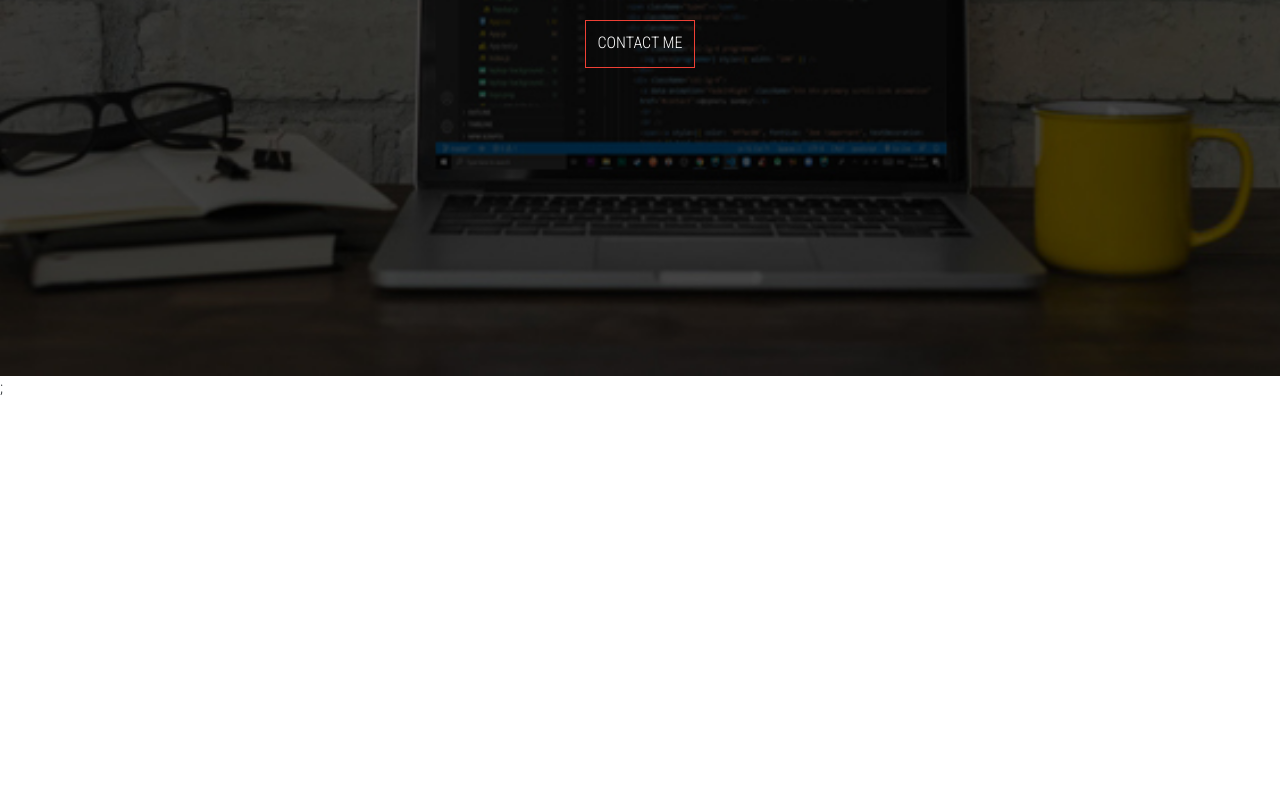
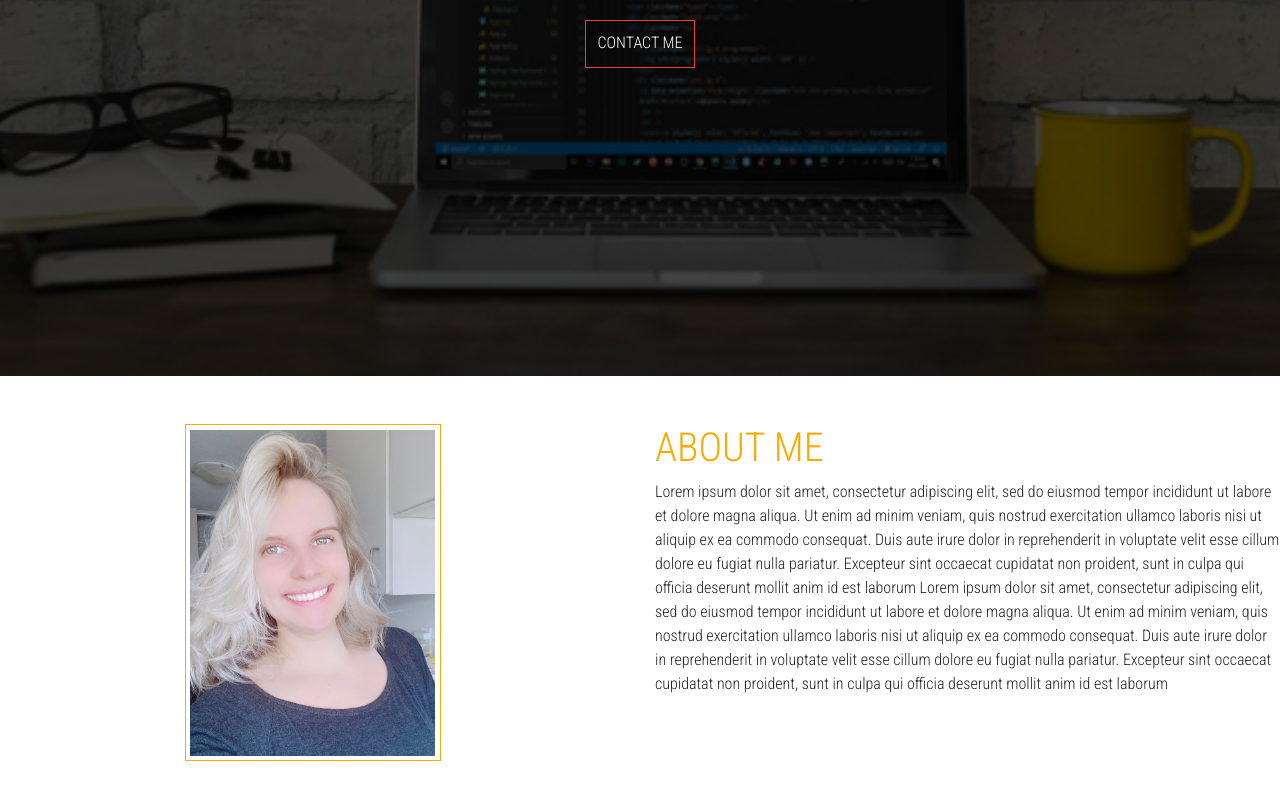
Before and after one commit to yuzhakova/website, a React (Create React App) app in the folder client/: page / in a window 1280 px wide. Shown: the part 456-1256 px from the top of the page. Before the commit the page ends 856 px from the top, so only its background shows below. Built offline with nearby package versions, Linux system fonts and the light colour scheme.

Commit message:
add layout about me

```diff
--- a/client/src/App.css
+++ b/client/src/App.css
@@ -8,7 +8,7 @@
   --primary-hover-red: #f33501;
 }
 body {
-  font-family: 'Roboto Condensed', sans-serif;
+  font-family: 'Roboto Condensed', sans-serif !important;
 }
 /* NAVBAR */
 .logo {
@@ -70,7 +70,6 @@ nav ul li {
   justify-content: center;
   align-items: center;
   text-align: center;
-  font-family: 'Roboto Condensed', sans-serif;
 }
 
 .main-info h1 {
@@ -78,6 +77,11 @@ nav ul li {
   text-transform: uppercase;
 }
 
+@media (max-width: 768px) {
+  .main-info h1 {
+    font-size: 1.5rem i !important;
+  }
+}
 /* HEADER MAIN OFFER BUTTON */
 .btn-main-offer {
   border: 1px solid var(--primary-red);
@@ -87,3 +91,33 @@ nav ul li {
   color: var(--primary-white);
   margin: 2rem;
 }
+
+.btn-main-offer:hover {
+  text-decoration: none;
+  background-color: var(--primary-hover-red);
+  color: var(--primary-white);
+  transition: 0.2s ease-in-out;
+}
+
+/* ABOUT ME */
+.photo-wrap {
+  display: flex;
+  justify-content: center;
+  align-items: center;
+}
+.profile-img {
+  width: 16rem;
+  padding: 0.3rem;
+  border: 1px solid var(--primary-orange);
+}
+
+.about-heading {
+  color: var(--primary-orange);
+  text-transform: uppercase;
+}
+
+@media (max-width: 468px) {
+  .profile-img {
+    width: 10rem;
+  }
+}
--- a/client/src/App.js
+++ b/client/src/App.js
@@ -2,12 +2,14 @@ import './App.css';
 import 'bootstrap/dist/css/bootstrap.min.css';
 import Navbar from './components/Navbar';
 import Header from './components/Header';
+import AboutMe from './components/AboutMe';
 
 function App() {
   return (
     <>
       <Navbar />
-      <Header />;
+      <Header />
+      <AboutMe />;
     </>
   );
 }
--- /dev/null
+++ b/client/src/components/AboutMe.js
@@ -0,0 +1,38 @@
+import React from 'react';
+import author from '../me.jpeg';
+
+const AboutMe = () => {
+  return (
+    <div className="comtainer py-5">
+      <div className="row">
+        <div className="col-lg-6 col-xm-12">
+          <div className="photo-wrap mb-5">
+            <img className="profile-img" src={author} alt="authour..." />
+          </div>
+        </div>
+
+        <div className="col-lg-6 col-xm-12">
+          <h1 className="about-heading">about me</h1>
+          <p>
+            Lorem ipsum dolor sit amet, consectetur adipiscing elit, sed do
+            eiusmod tempor incididunt ut labore et dolore magna aliqua. Ut enim
+            ad minim veniam, quis nostrud exercitation ullamco laboris nisi ut
+            aliquip ex ea commodo consequat. Duis aute irure dolor in
+            reprehenderit in voluptate velit esse cillum dolore eu fugiat nulla
+            pariatur. Excepteur sint occaecat cupidatat non proident, sunt in
+            culpa qui officia deserunt mollit anim id est laborum Lorem ipsum
+            dolor sit amet, consectetur adipiscing elit, sed do eiusmod tempor
+            incididunt ut labore et dolore magna aliqua. Ut enim ad minim
+            veniam, quis nostrud exercitation ullamco laboris nisi ut aliquip ex
+            ea commodo consequat. Duis aute irure dolor in reprehenderit in
+            voluptate velit esse cillum dolore eu fugiat nulla pariatur.
+            Excepteur sint occaecat cupidatat non proident, sunt in culpa qui
+            officia deserunt mollit anim id est laborum
+          </p>
+        </div>
+      </div>
+    </div>
+  );
+};
+
+export default AboutMe;
```
Also changed, not shown: client/src/me.jpeg (added).
